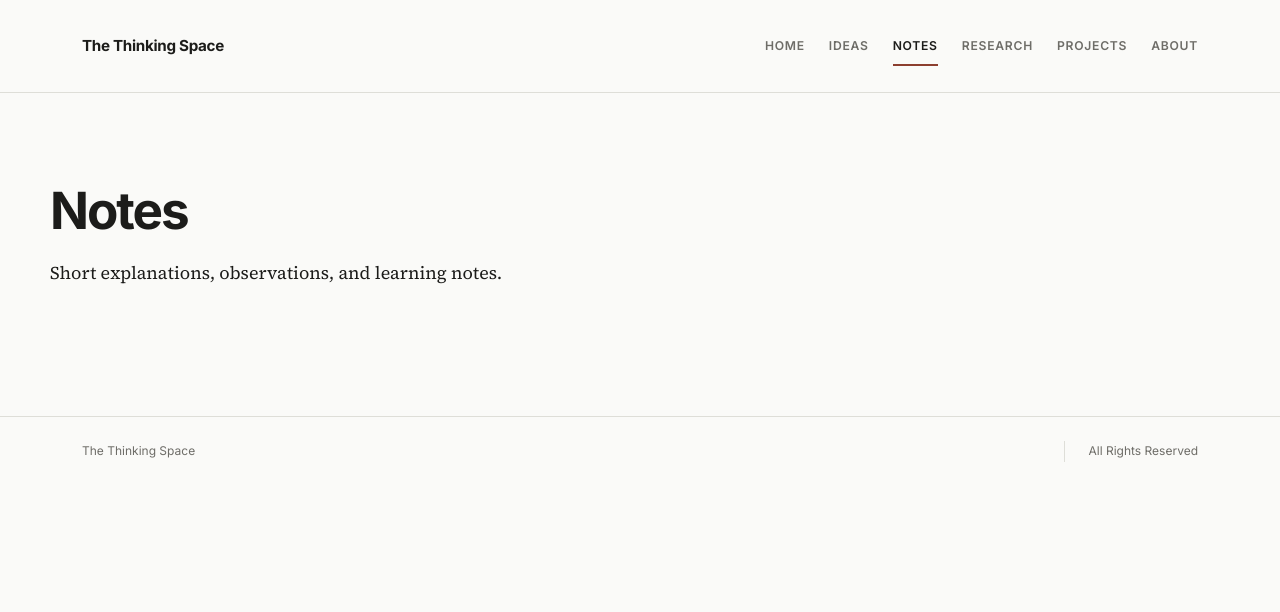
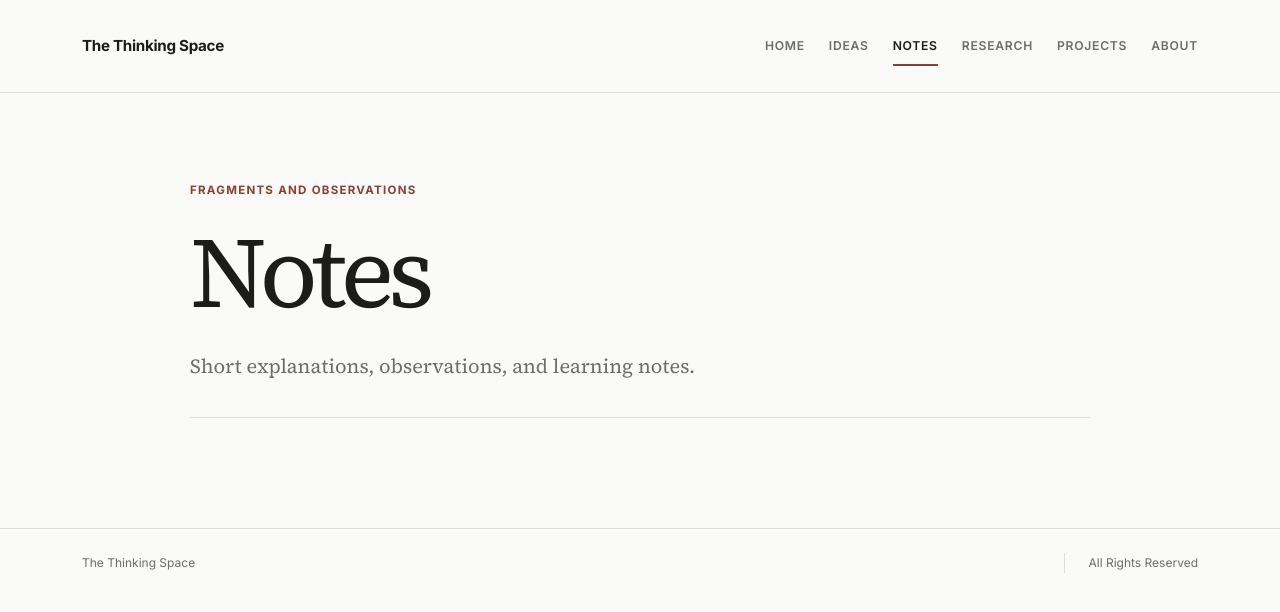
Before and after one commit to NHHimmel/NHH.github.io, a Jekyll site: the page built from notes.html, in a window 1280 px wide. Shown: the top 612 px of the page. Built offline with Jekyll 4.4.1, drawn with Linux system fonts in a browser that asks for light colours.

Commit message:
Refine notes page layout

```diff
--- a/notes.html
+++ b/notes.html
@@ -4,12 +4,12 @@ title: Notes
 nav: notes
 ---
 
-
-
-    <main>
-        <h2>Notes</h2>
-
+<main class="page-main">
+    <section class="page-intro">
+        <p class="page-kicker">Fragments and observations</p>
+        <h1>Notes</h1>
         <p>
             Short explanations, observations, and learning notes.
         </p>
-    </main>
+    </section>
+</main>
```
